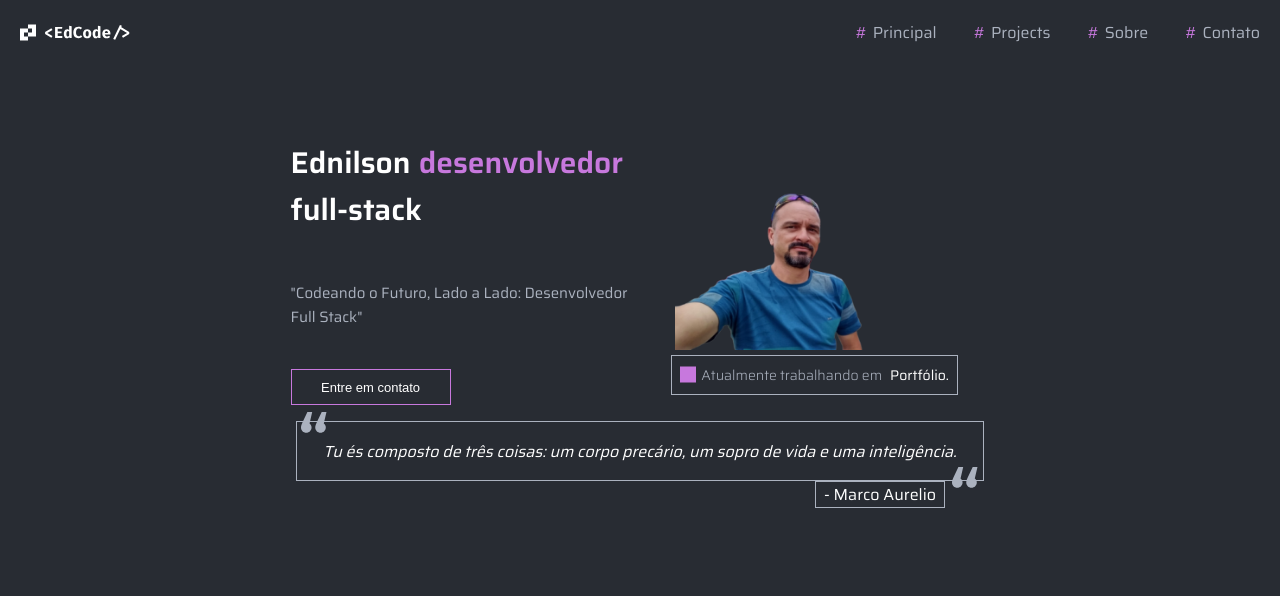
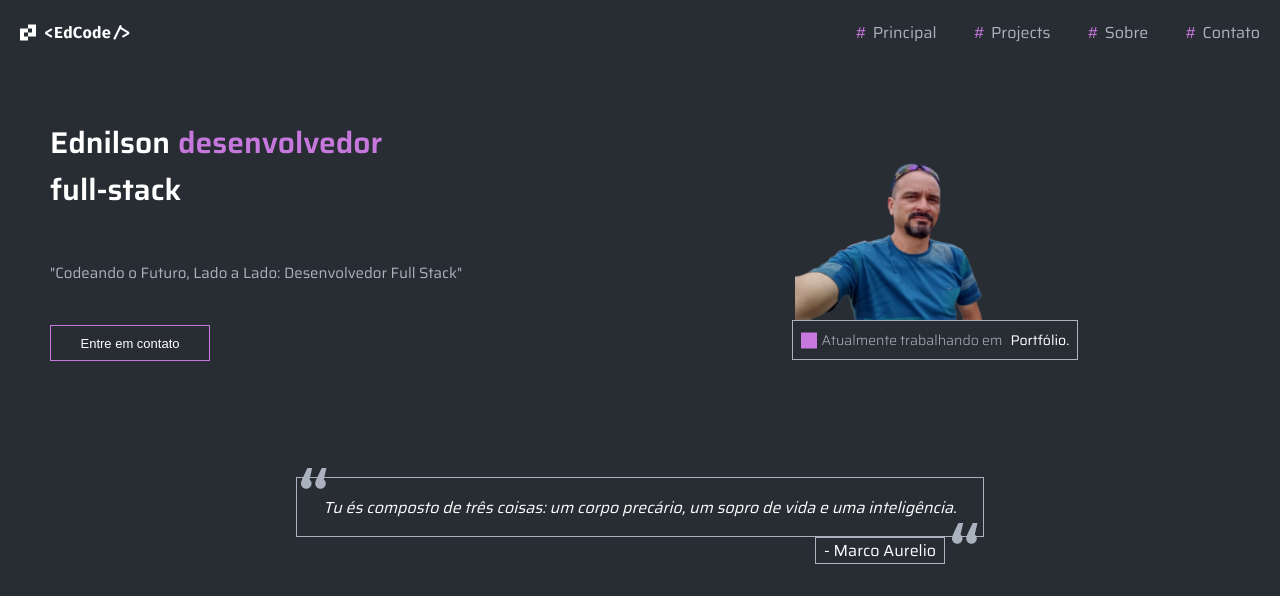
Before and after one commit to edfragoso/portfolio, a Next.js app in the folder new-portfolio/: page / in a window 1280 px wide. Shown: the top 596 px of the page. Built offline with nearby package versions, Linux system fonts and the light colour scheme.

Commit message:
fix: changed margin

```diff
--- a/new-portfolio/src/components/styles/sectionStyle.ts
+++ b/new-portfolio/src/components/styles/sectionStyle.ts
@@ -4,7 +4,8 @@ export const SectionContent = styled.section`
   display: flex;
   align-items: center;
   justify-content: space-between;
-  margin-top: 50px;
+  margin: 30px 0 100px;
+  width: 100%;
 
   @media (max-width: 768px) {
     align-items: center;
@@ -66,7 +67,7 @@ export const RightBox = styled.article`
 export const StatusBox = styled.div`
   display: flex;
   align-items: center;
-  margin-top: 5px;
+  margin-top: 0;
   gap: 0.3rem;
   font-size: 16px;
   font-weight: 200;
```
